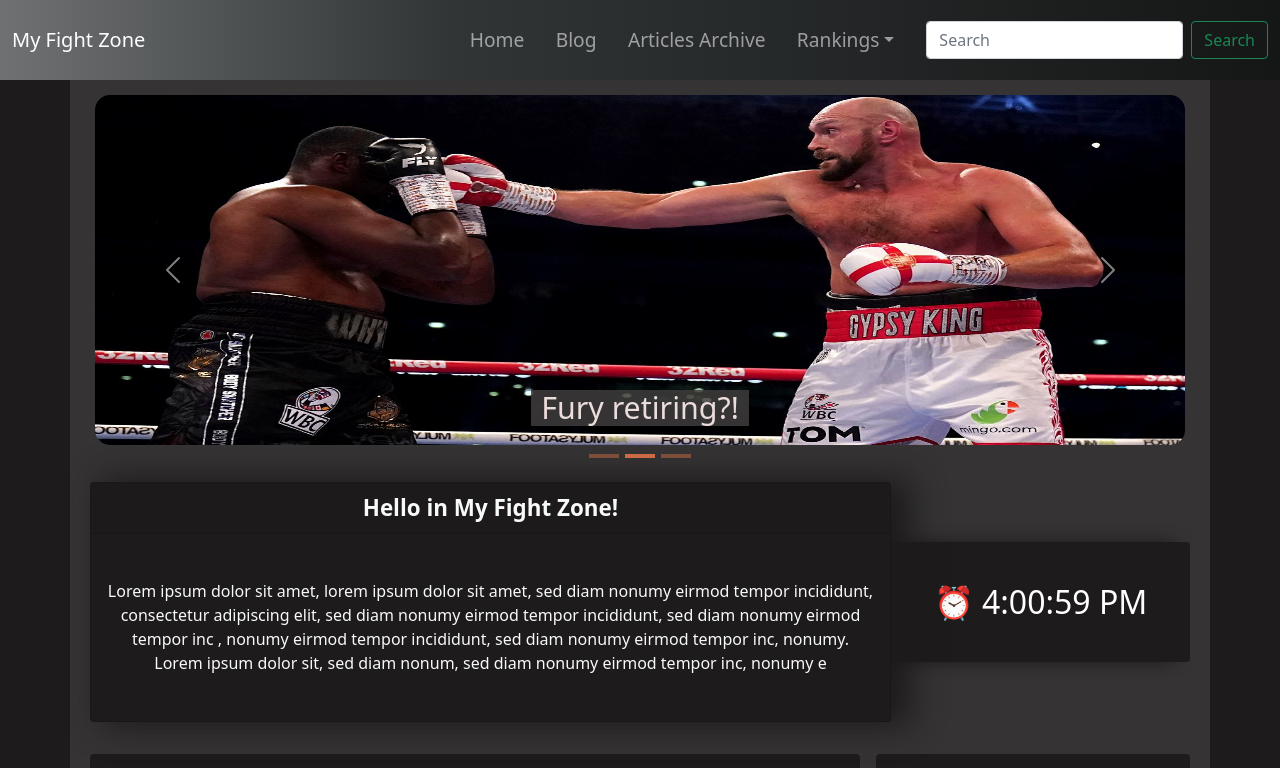
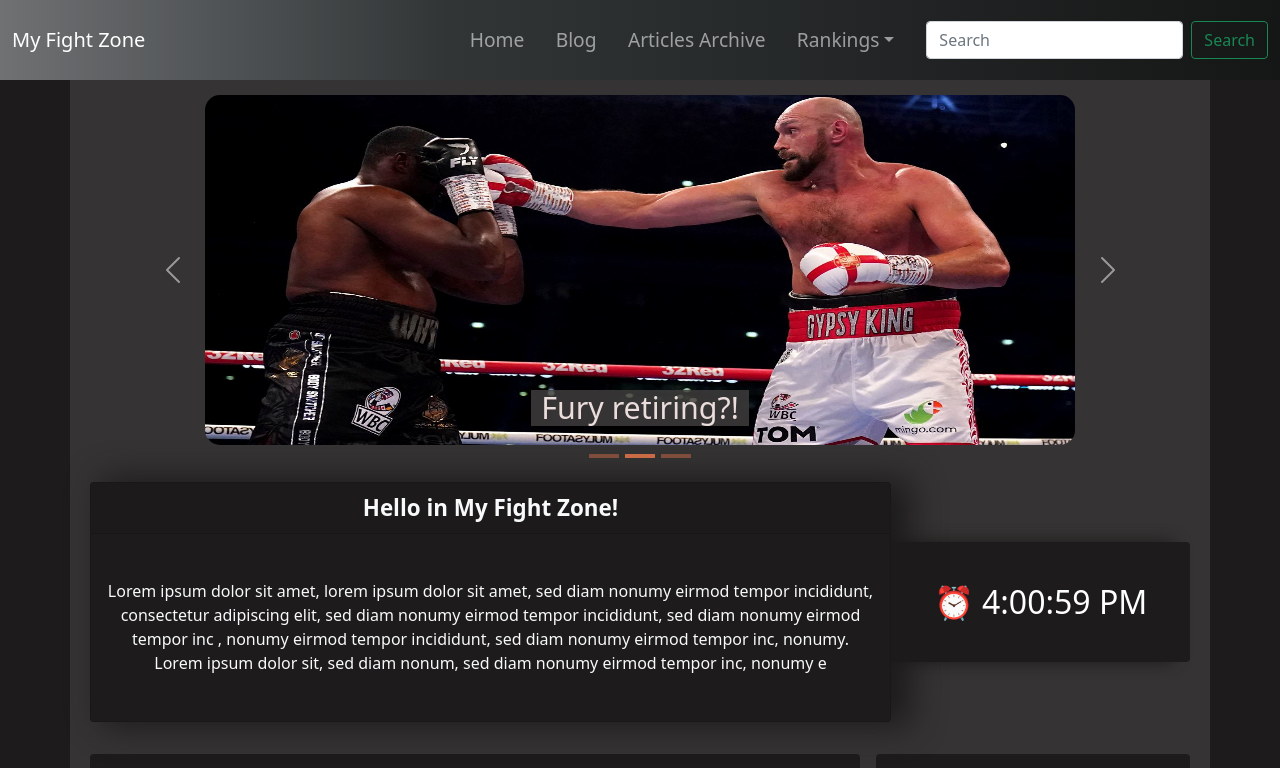
Before and after one commit to Arssin/My-Fight-Zone, a React (Create React App) app: page /home in a window 1280 px wide. Shown: the top 768 px of the page. Built offline with nearby package versions, Linux system fonts and the light colour scheme; no server answers.

Commit message:
Change resolution of carousel

```diff
--- a/src/components/Home/Carousel/Carousel.scss
+++ b/src/components/Home/Carousel/Carousel.scss
@@ -20,6 +20,10 @@
             width: 100%;
             padding: 5px;
             border-radius: 20px;
+
+            @media (min-width: 1024px) {
+                width: 80%;
+            }
         }
 
         .carousel-caption {
```
